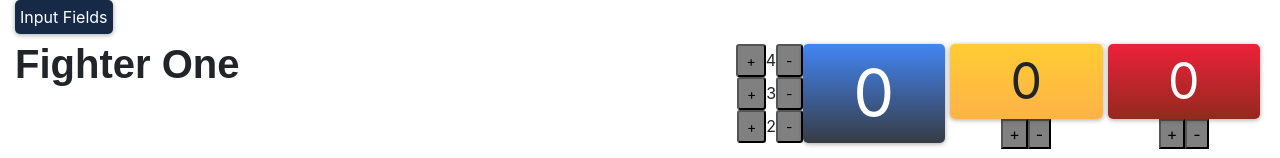
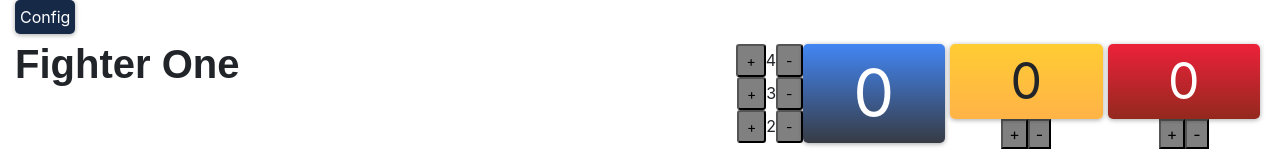
Before and after one commit to andylushman/Jiu-Jitsu-Scoreboard, a React (Create React App) app: page / in a window 1280 px wide. Shown: the top 158 px of the page. Built offline with nearby package versions, Linux system fonts and the light colour scheme.

Commit message:
changed config title

```diff
--- a/src/components/controls.js
+++ b/src/components/controls.js
@@ -94,7 +94,7 @@ class Controls extends Component {
       <div>
         <div>
           <button className="dropbtn" onClick={this.showMenu}>
-            Input Fields
+            Config
           </button>
 
           {this.state.showMenu ? (
```
